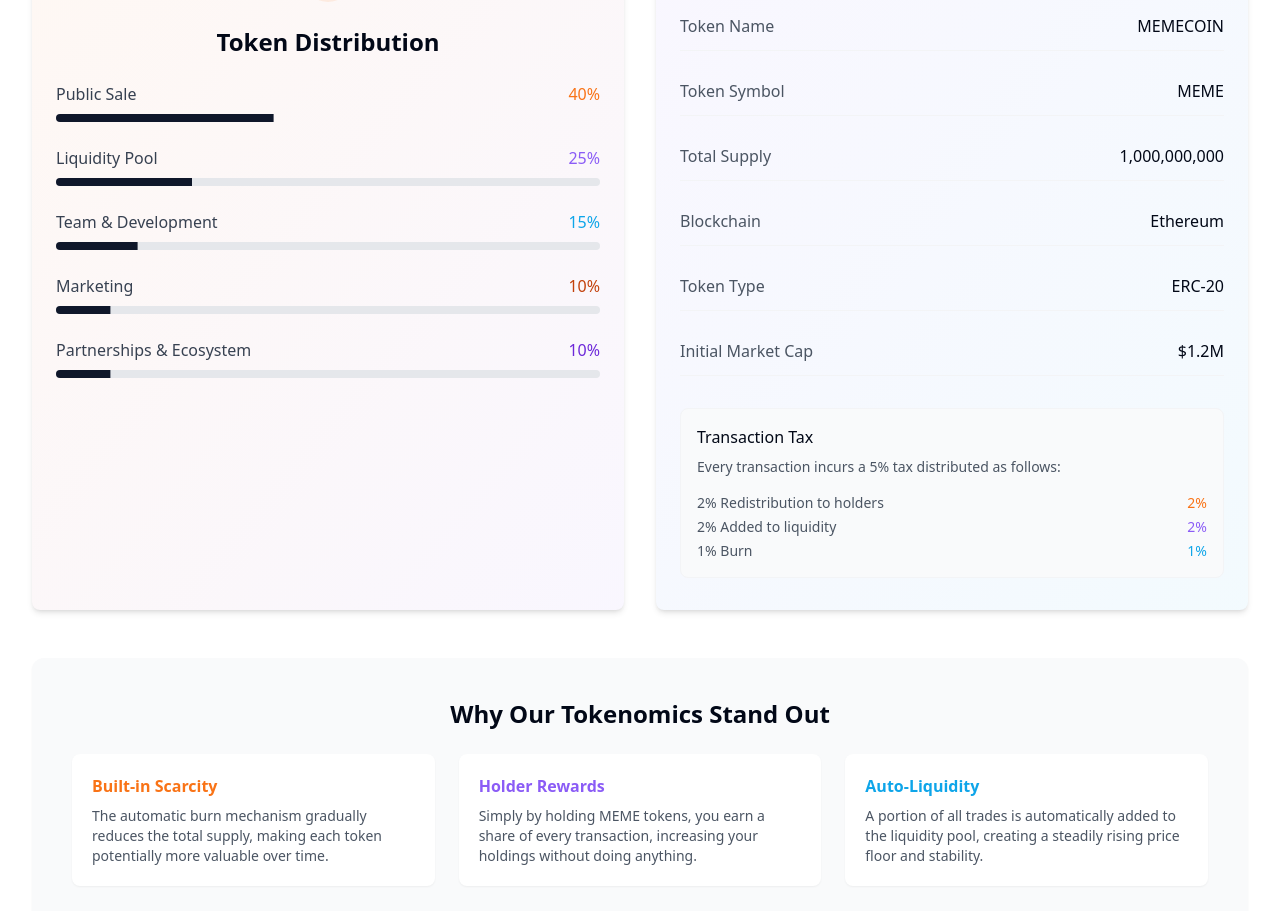
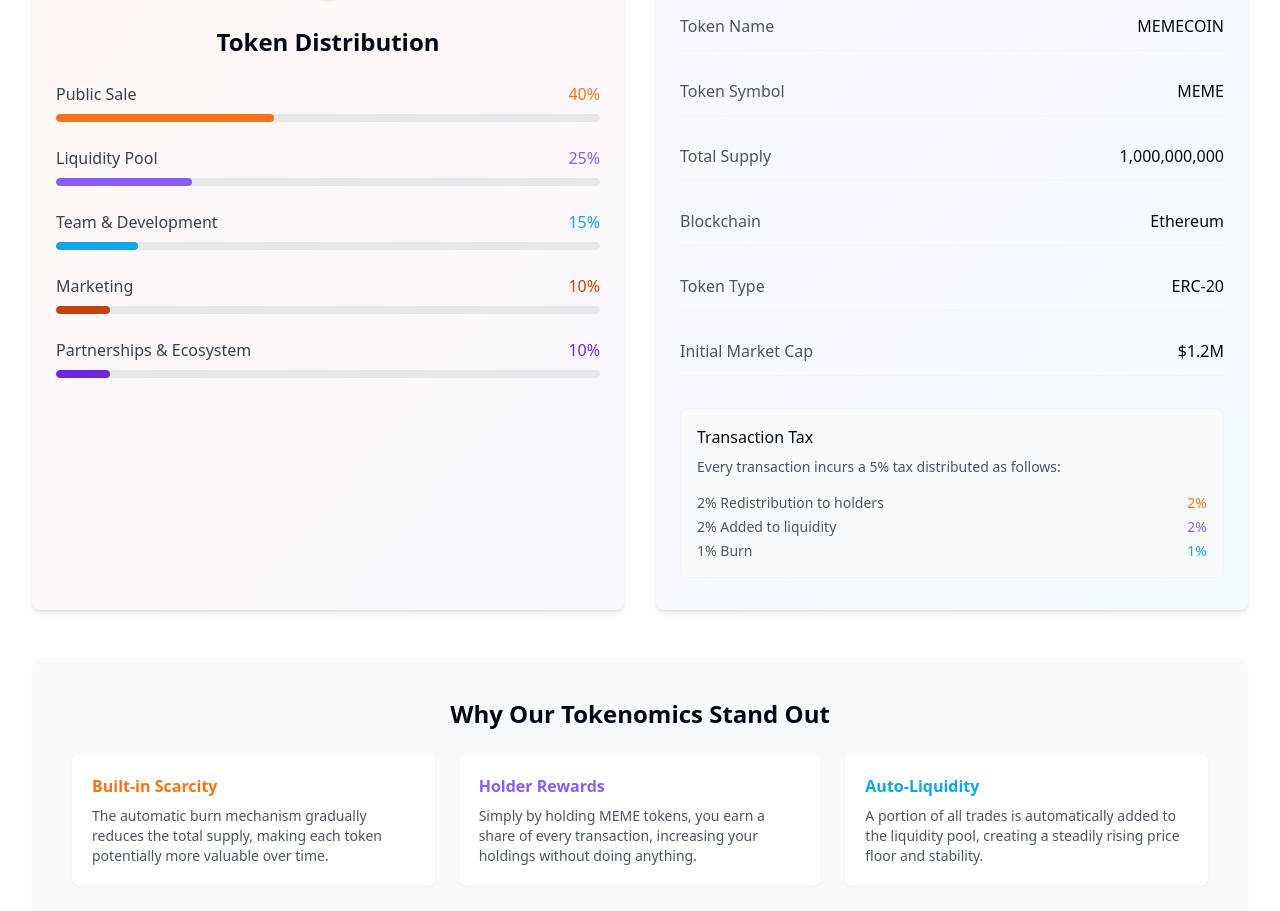
Before and after one commit to MoonCakeCrypto/meme-moonshot-launchpad, a React (Vite) app: page / in a window 1280 px wide. Shown: the part 2073-2984 px from the top of the page. Built offline with nearby package versions, Linux system fonts and the light colour scheme.

Commit message:
Fix: Resolve errors
This commit addresses and resolves any errors present in the codebase.

```diff
--- a/src/components/TokenomicsSection.tsx
+++ b/src/components/TokenomicsSection.tsx
@@ -31,8 +31,12 @@ const TokenomicsSection = () => {
                     <span className="font-medium text-gray-700">Public Sale</span>
                     <span className="font-medium text-memeorange">40%</span>
                   </div>
-                  <Progress value={40} className="h-2 bg-gray-200"
-                    style={{ background: "var(--gray-200)", "--tw-bg-opacity": "1" }} />
+                  <div className="relative w-full h-2 bg-gray-200 rounded-full overflow-hidden">
+                    <div
+                      className="absolute top-0 left-0 h-full bg-memeorange rounded-full"
+                      style={{ width: "40%" }}
+                    ></div>
+                  </div>
                 </div>
 
                 <div>
@@ -40,7 +44,12 @@ const TokenomicsSection = () => {
                     <span className="font-medium text-gray-700">Liquidity Pool</span>
                     <span className="font-medium text-memepurple">25%</span>
                   </div>
-                  <Progress value={25} className="h-2 bg-gray-200" />
+                  <div className="relative w-full h-2 bg-gray-200 rounded-full overflow-hidden">
+                    <div
+                      className="absolute top-0 left-0 h-full bg-memepurple rounded-full"
+                      style={{ width: "25%" }}
+                    ></div>
+                  </div>
                 </div>
 
                 <div>
@@ -48,7 +57,12 @@ const TokenomicsSection = () => {
                     <span className="font-medium text-gray-700">Team & Development</span>
                     <span className="font-medium text-memeblue">15%</span>
                   </div>
-                  <Progress value={15} className="h-2 bg-gray-200" />
+                  <div className="relative w-full h-2 bg-gray-200 rounded-full overflow-hidden">
+                    <div
+                      className="absolute top-0 left-0 h-full bg-memeblue rounded-full"
+                      style={{ width: "15%" }}
+                    ></div>
+                  </div>
                 </div>
 
                 <div>
@@ -56,7 +70,12 @@ const TokenomicsSection = () => {
                     <span className="font-medium text-gray-700">Marketing</span>
                     <span className="font-medium text-memeorange-dark">10%</span>
                   </div>
-                  <Progress value={10} className="h-2 bg-gray-200" />
+                  <div className="relative w-full h-2 bg-gray-200 rounded-full overflow-hidden">
+                    <div
+                      className="absolute top-0 left-0 h-full bg-memeorange-dark rounded-full"
+                      style={{ width: "10%" }}
+                    ></div>
+                  </div>
                 </div>
 
                 <div>
@@ -64,7 +83,12 @@ const TokenomicsSection = () => {
                     <span className="font-medium text-gray-700">Partnerships & Ecosystem</span>
                     <span className="font-medium text-memepurple-dark">10%</span>
                   </div>
-                  <Progress value={10} className="h-2 bg-gray-200" />
+                  <div className="relative w-full h-2 bg-gray-200 rounded-full overflow-hidden">
+                    <div
+                      className="absolute top-0 left-0 h-full bg-memepurple-dark rounded-full"
+                      style={{ width: "10%" }}
+                    ></div>
+                  </div>
                 </div>
               </div>
             </CardContent>
```
